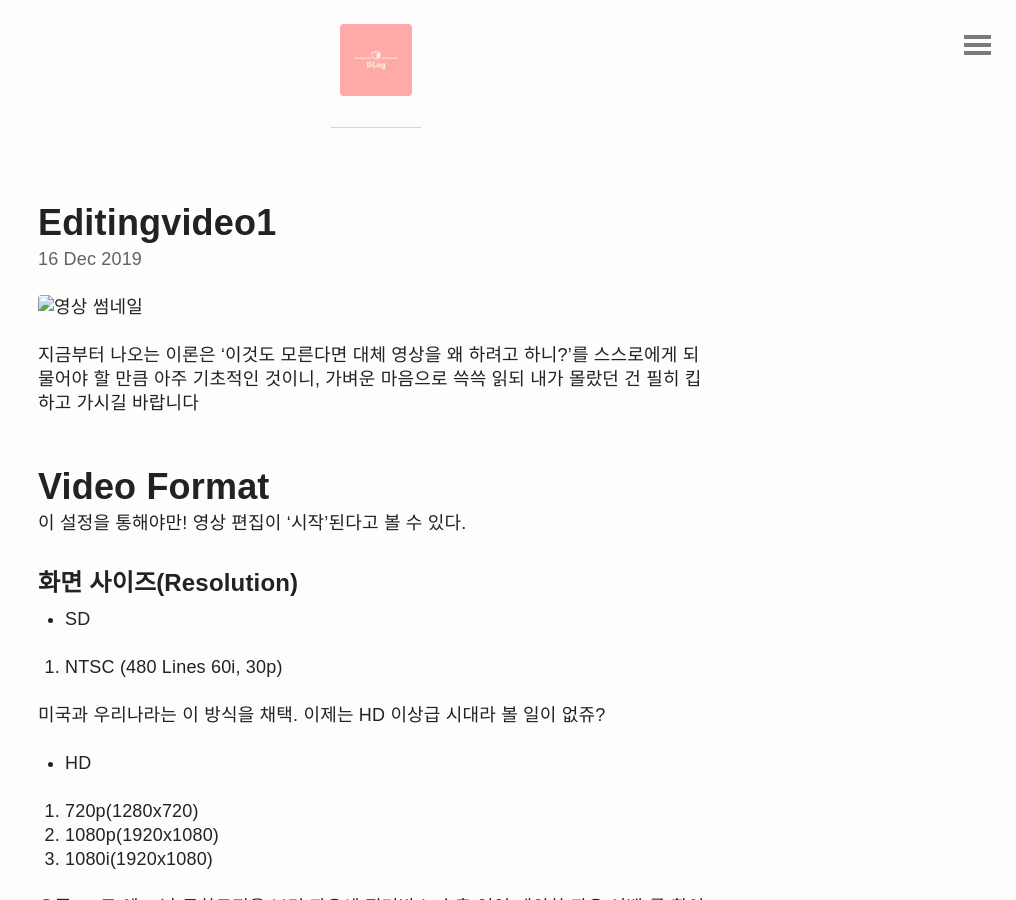
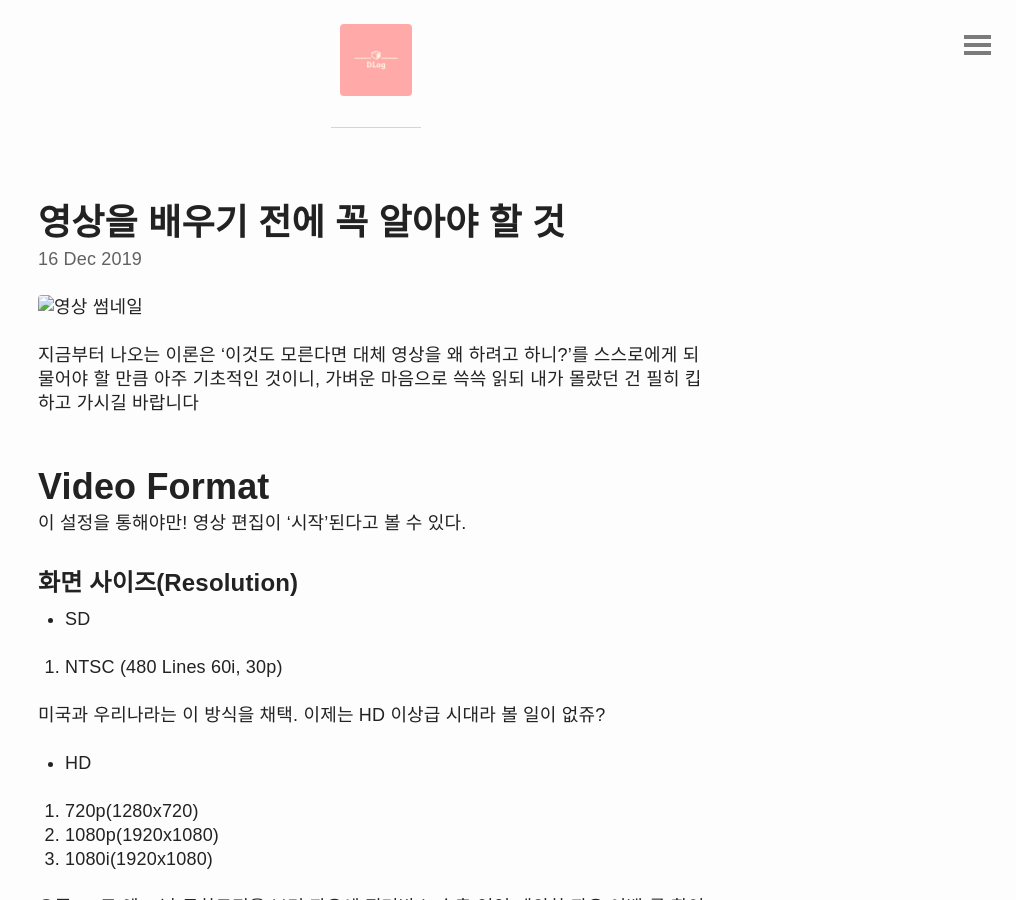
Before and after one commit to Dane10st/danelog, a Jekyll site: the page built from _posts/2019-12-16-editingvideo1.md, in a window 1280 px wide and 900 px high. Shown: the whole window, without its empty margins (264-1280 px from the left). Built offline with Jekyll 4.4.1, drawn with Linux system fonts in a browser that asks for light colours; some web fonts are replaced; comment, search, counter and statistics services are not loaded.

Commit message:
포스트 내용 수정
저자랑 제목 실수

```diff
--- a/_posts/2019-12-16-editingvideo1.md
+++ b/_posts/2019-12-16-editingvideo1.md
@@ -1,8 +1,8 @@
 ---
 layout: post
-title:
+title: 영상을 배우기 전에 꼭 알아야 할 것
 date: 2019-12-16 12:00:00 +09:00
-author: "Ogaeng"
+author: "Dane"
 permalink: /dlog-editingvideo1/
 image:
   feature: post2.png
```
